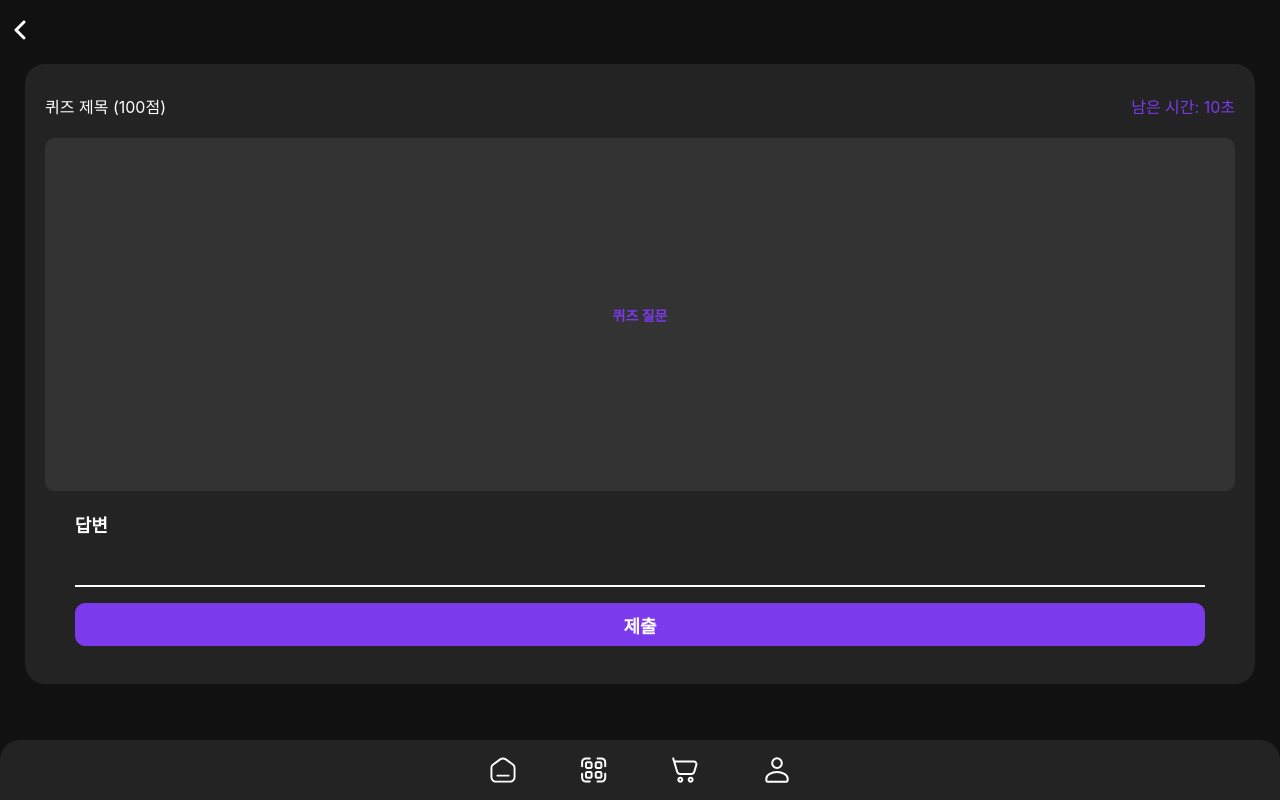
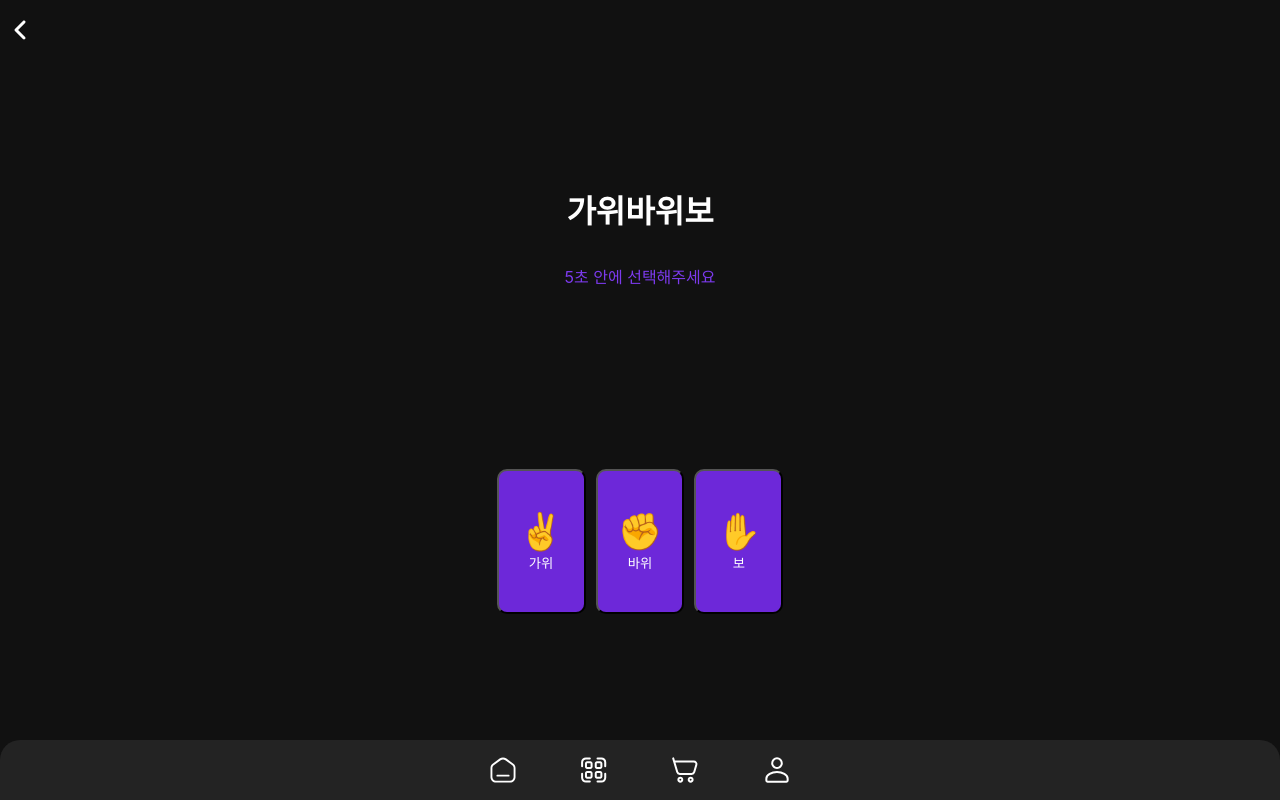
Before and after one commit to 2025-highthon-17-team/performuse-front, a React (Create React App) app: page /room/1 in a window 1280 px wide. Built offline with nearby package versions, Linux system fonts and the light colour scheme; a web font is replaced by a local one.

Commit message:
make rock and cham component

```diff
--- /dev/null
+++ b/src/components/button/emogebutton/emogebutton.module.css
@@ -0,0 +1,8 @@
+.button {
+  display: flex;
+  flex-direction: column;
+  align-items: center;
+  justify-content: center;
+  border-radius: 10px;
+  padding: 40px 20px;
+}
--- /dev/null
+++ b/src/components/button/emogebutton/emogebutton.tsx
@@ -0,0 +1,24 @@
+import Sen from "../../../styles/sementic.module.css";
+import S from "./emogebutton.module.css";
+
+interface EmogeButtonProps {
+  emoge: string;
+  onClick: () => void;
+  content: string;
+}
+
+export default function EmogeButton({
+  emoge,
+  onClick,
+  content,
+}: EmogeButtonProps) {
+  return (
+    <button
+      className={`${S.button} ${Sen.background_primary_neutral}`}
+      onClick={onClick}
+    >
+      <span className={Sen.display_1}>{emoge}</span>
+      <span className={`${Sen.text_label_normal}`}>{content}</span>
+    </button>
+  );
+}
--- /dev/null
+++ b/src/components/quiz/rockandcham.module.css
@@ -0,0 +1,23 @@
+.container {
+  display: flex;
+  flex-direction: column;
+  align-items: center;
+  justify-content: space-around;
+  height: 80vh;
+}
+
+.title {
+  display: flex;
+  flex-direction: column;
+  align-items: center;
+  justify-content: center;
+  width: 100%;
+}
+
+.buttons {
+  gap: 10px;
+  display: flex;
+  align-items: center;
+  justify-content: center;
+  width: 100%;
+}
--- /dev/null
+++ b/src/components/quiz/rockandcham.tsx
@@ -0,0 +1,59 @@
+import Sen from "../../styles/sementic.module.css";
+import EmogeButton from "../button/emogebutton/emogebutton";
+import S from "./rockandcham.module.css";
+
+interface RockandChamProps {
+  type: "rock" | "cham";
+  time: number;
+  sendAnswer: (answer: string) => void;
+}
+
+export default function RockandChamComponent({
+  type,
+  sendAnswer,
+  time,
+}: RockandChamProps) {
+  const rockdatas = [
+    { name: "가위", value: "rock", emoge: "✌️" },
+    { name: "바위", value: "paper", emoge: "✊" },
+    { name: "보", value: "scissors", emoge: "✋" },
+  ];
+  const chamdatas = [
+    { name: "왼쪽", value: "left", emoge: "🫲" },
+    { name: "중간", value: "middle", emoge: "✊" },
+    { name: "오른쪽", value: "right", emoge: "🫱" },
+  ];
+
+  return (
+    <div className={S.container}>
+      <div className={S.title}>
+        <p className={`${Sen.display_2} ${Sen.bold}`}>
+          {type === "rock" ? "가위바위보" : "참참참"}
+        </p>
+        <span className={`${Sen.body} ${Sen.text_primary_normal}`}>
+          {time}초 안에 선택해주세요
+        </span>
+      </div>
+      <div className={S.buttons}>
+        {type === "rock" &&
+          rockdatas.map((data) => (
+            <EmogeButton
+              key={data.value}
+              content={data.name}
+              emoge={data.emoge}
+              onClick={() => sendAnswer(data.value)}
+            />
+          ))}
+        {type === "cham" &&
+          chamdatas.map((data) => (
+            <EmogeButton
+              key={data.value}
+              content={data.name}
+              emoge={data.emoge}
+              onClick={() => sendAnswer(data.value)}
+            />
+          ))}
+      </div>
+    </div>
+  );
+}
--- a/src/pages/room/index.tsx
+++ b/src/pages/room/index.tsx
@@ -1,5 +1,5 @@
 import { useParams } from "react-router-dom";
-import QuizComponent from "../../components/quiz/QuizComponent";
+import RockandChamComponent from "../../components/quiz/rockandcham";
 
 export default function RoomPage() {
   const roomId = useParams<{ id: string }>().id;
@@ -9,7 +9,7 @@ export default function RoomPage() {
   };
   return (
     <div>
-      <QuizComponent
+      {/* <QuizComponent
         title="퀴즈 제목"
         question="퀴즈 질문"
         point={100}
@@ -17,7 +17,8 @@ export default function RoomPage() {
         type="주관식"
         sendAnswer={sendAnswer}
         selections={["선택1", "선택2", "선택3", "선택4"]}
-      />
+      /> */}
+      <RockandChamComponent type="rock" time={5} sendAnswer={sendAnswer} />
     </div>
   );
 }
```
